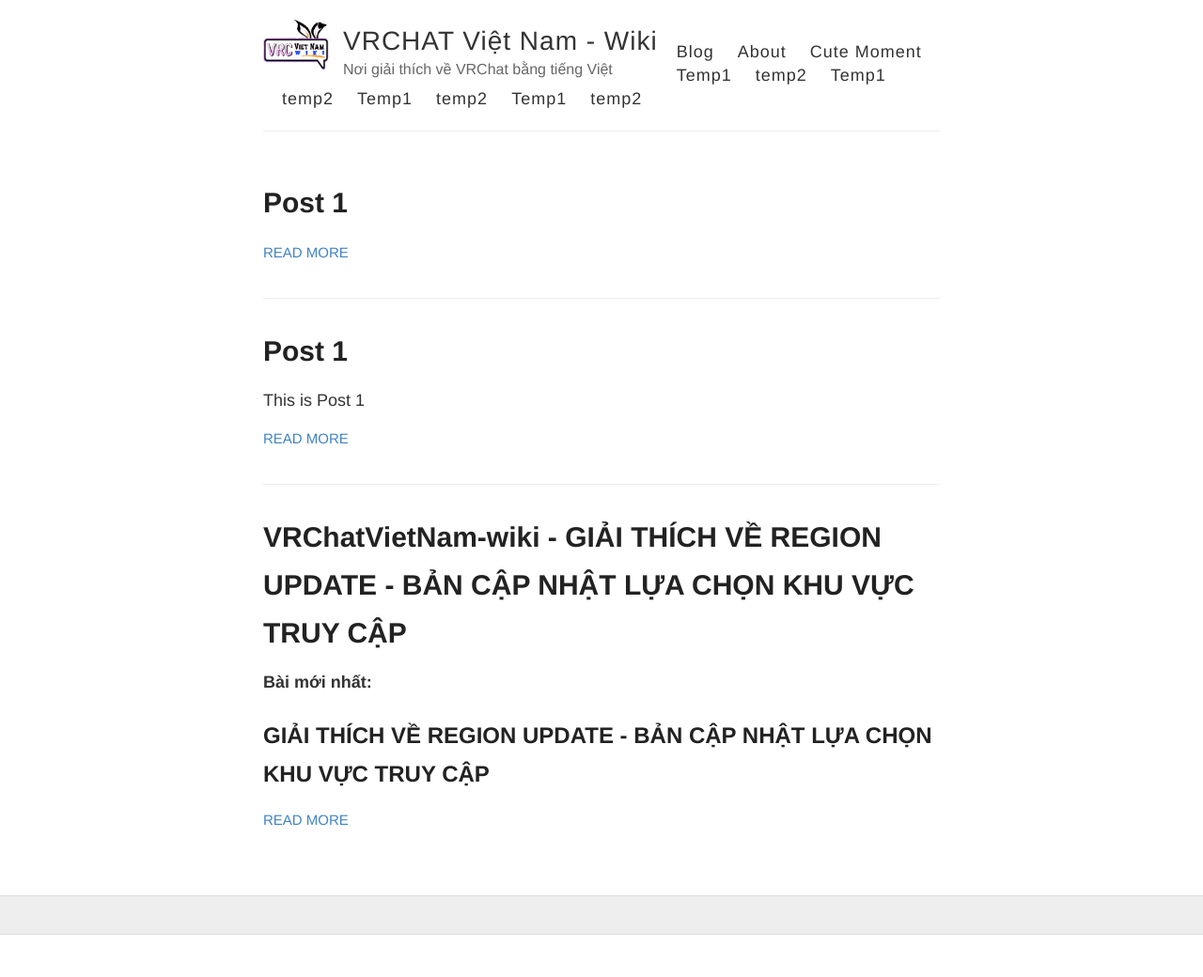
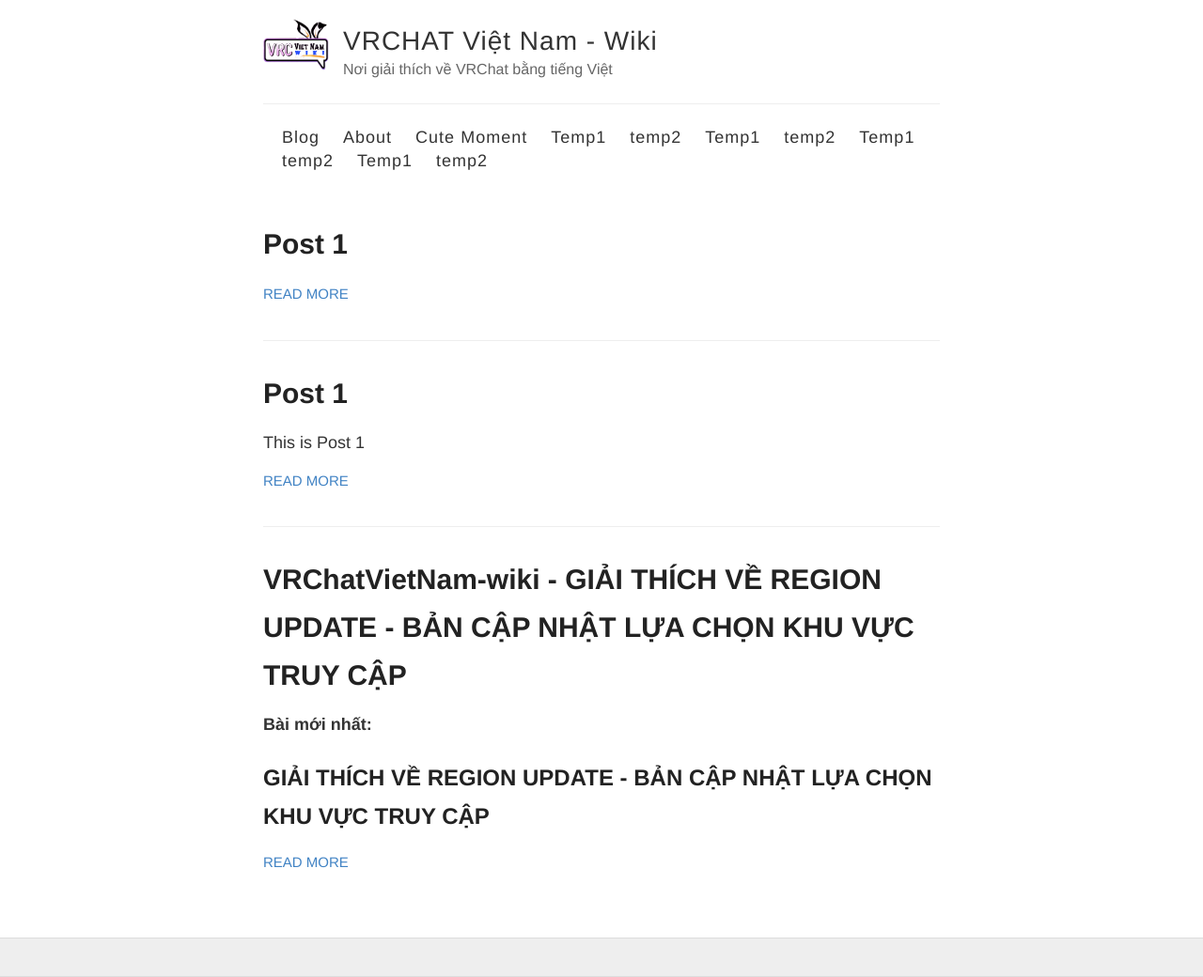
Before and after one commit to vrchatvn/vrchatvn.github.io, a Jekyll site: the page built from index.html, in a window 1280 px wide. Shown: the whole page at 94% size. Built offline with Jekyll 4.4.1, drawn with Linux system fonts in a browser that asks for light colours; before the commit the page ends 995 px from its top, so only the background shows below that.

Commit message:
Update default.html

```diff
--- a/_layouts/default.html
+++ b/_layouts/default.html
@@ -25,7 +25,8 @@
             <h1 class="site-name"><a href="{{ site.baseurl }}/">{{ site.name }}</a></h1>
             <p class="site-description">{{ site.description }} </p>
           </div>
-          <p></p>
+        </header>
+        <header>
           <nav>
             <a href="{{ site.baseurl }}/">Blog</a>
             <a href="{{ site.baseurl }}/about">About</a>
```
